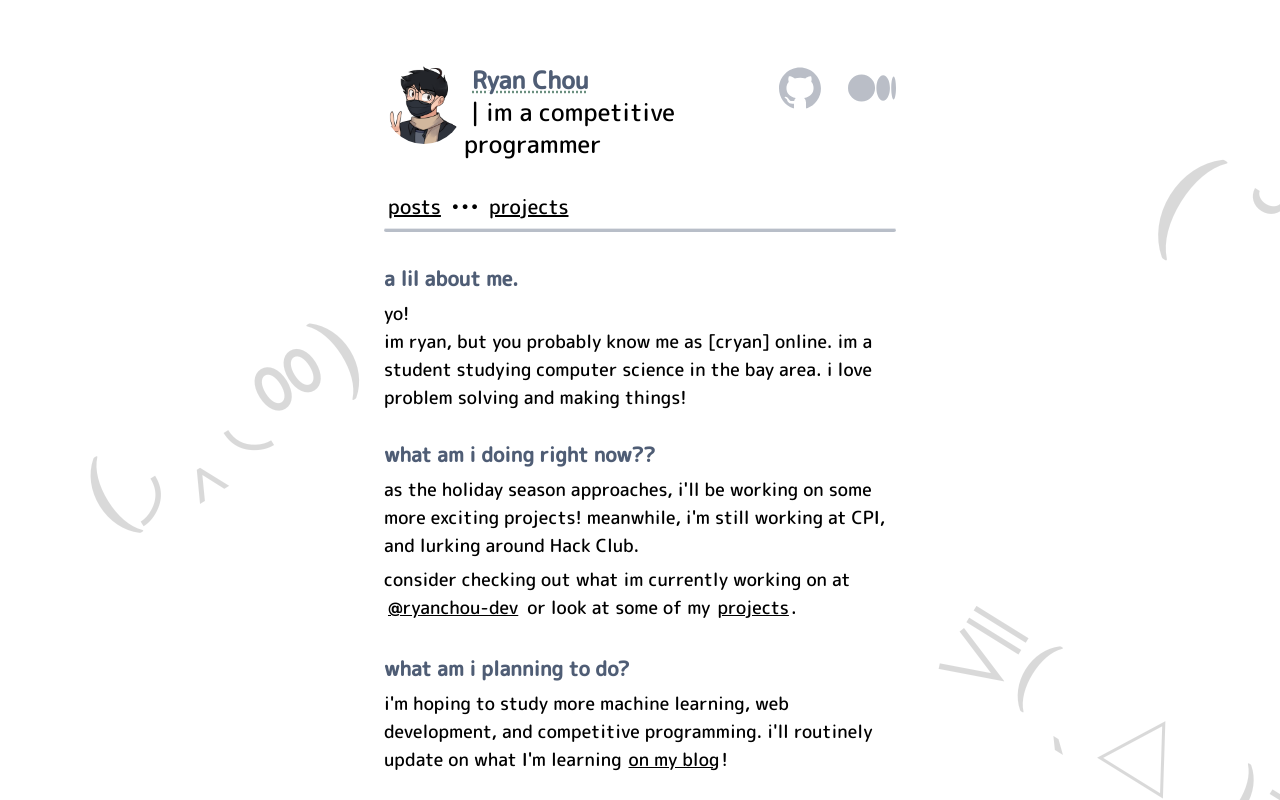
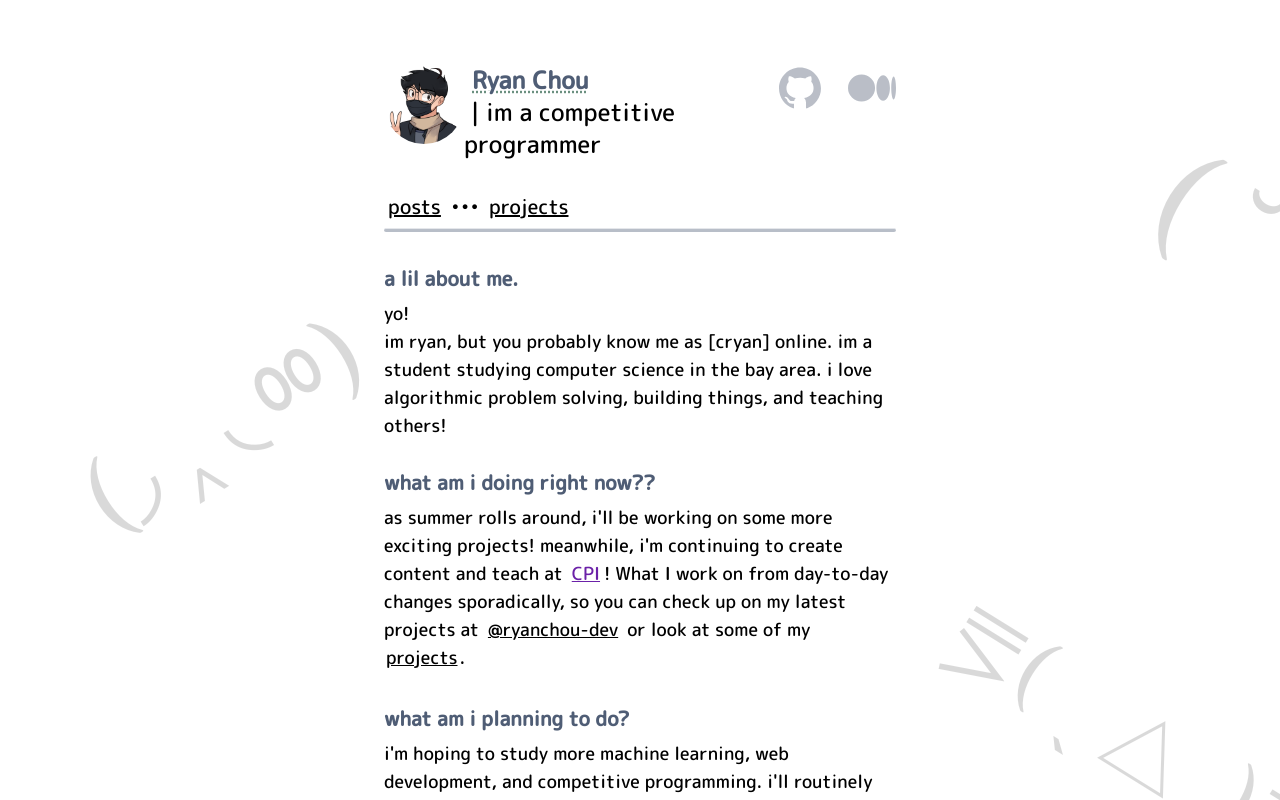
Before and after one commit to ryanchou-dev/website, a Next.js app: page / in a window 1280 px wide. Shown: the top 800 px of the page. Built offline with nearby package versions, Linux system fonts and the light colour scheme.

Commit message:
update update

```diff
--- a/pages/index.jsx
+++ b/pages/index.jsx
@@ -118,19 +118,26 @@ export default function home({ post_data }) {
           yo!
           <br />
           im ryan, but you probably know me as [cryan] online. im a student
-          studying computer science in the bay area. i love problem solving and
-          making things!
+          studying computer science in the bay area. i love algorithmic problem
+          solving, building things, and teaching others!
           <br />
           <br />
           <p className="mb-2 text-xl font-semibold text-head">
             what am i doing right now??
           </p>
-          as the holiday season approaches, i&apos;ll be working on some more
-          exciting projects! meanwhile, i&apos;m still working at CPI, and
-          lurking around Hack Club.
-          <br />
-          <p className={`mt-1.5`}>
-            consider checking out what im currently working on at{" "}
+          as summer rolls around, i&apos;ll be working on some more exciting
+          projects! meanwhile, i&apos;m continuing to create content and teach
+          at{" "}
+          <a
+            target={"_blank"}
+            rel="noreferrer"
+            href={"https://joincpi.org"}
+            className={`bg-opacity inline rounded-lg p-0.5 text-purple-800 underline duration-150 hover:cursor-pointer hover:bg-purple-500 hover:bg-opacity-20 hover:text-black hover:no-underline md:p-1`}
+          >
+            CPI
+          </a>
+          ! What I work on from day-to-day changes sporadically, so you can
+          check up on my latest projects at{" "}
           <a
             target={"_blank"}
             rel="noreferrer"
@@ -148,7 +155,6 @@ export default function home({ post_data }) {
             </a>
           </Link>
           .
-          </p>
           <p className="mt-8 mb-2 text-xl font-semibold text-head">
             what am i planning to do?
           </p>
```
Lines whose indentation alone changed are shown as unchanged.
